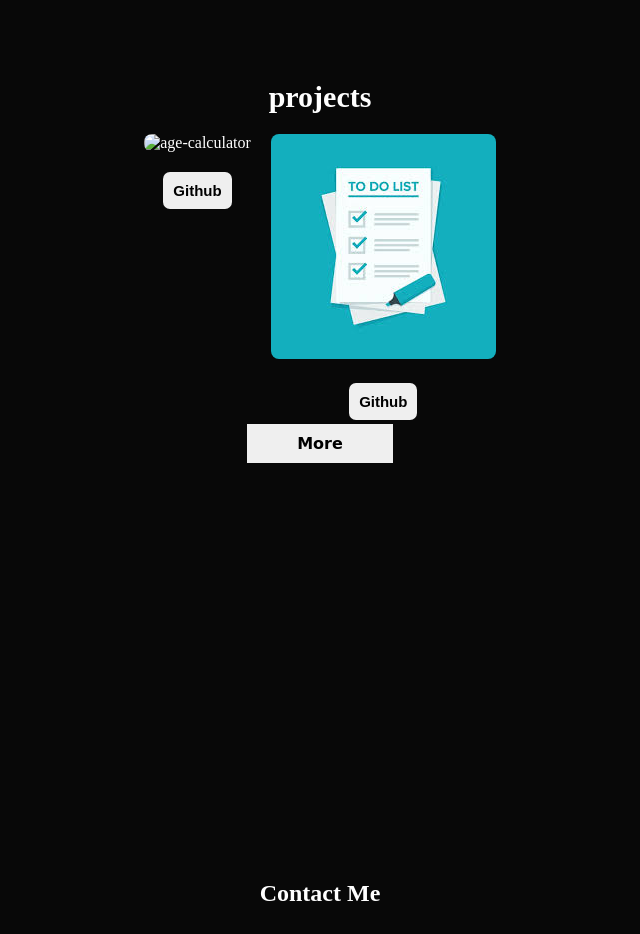
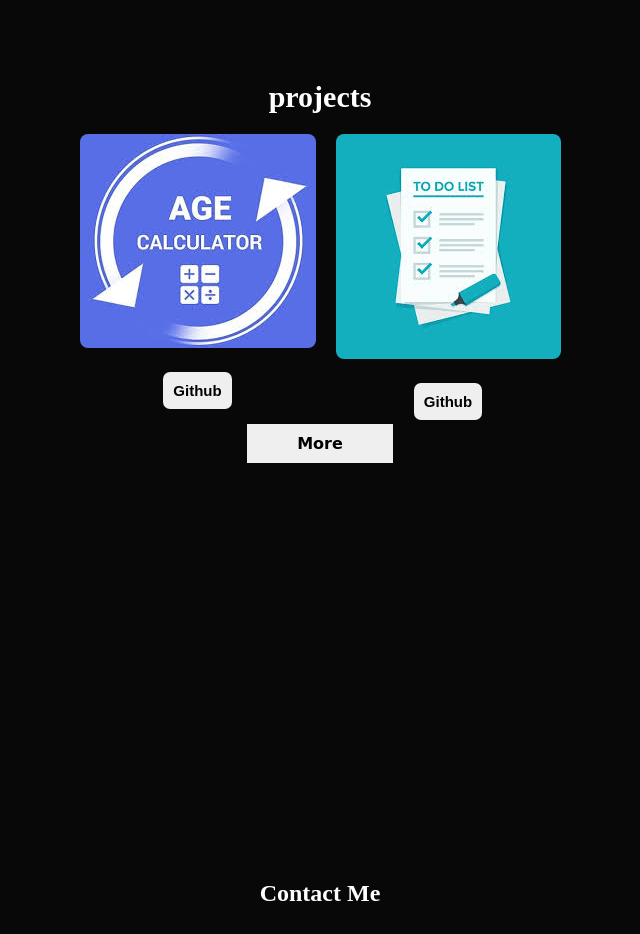
Before and after one commit to samkayode/mynewportfolio, a plain HTML site: page index.html in a window 1280 px wide. Shown: the part 2320-3254 px from the top of the page, without its empty margins (320-960 px from the left). Drawn offline with Linux system fonts and the light colour scheme; the site is published under a folder, as on GitHub Pages, so addresses that start at the root find nothing.

Commit message:
Update index.html

```diff
--- a/index.html
+++ b/index.html
@@ -140,7 +140,7 @@
       <div class="projects">
         <div class="age-C">
           <img
-            src="/age-calculator.jpeg"
+            src="age-calculator.jpeg"
             alt="age-calculator"
             class="ageI"
           />
```
